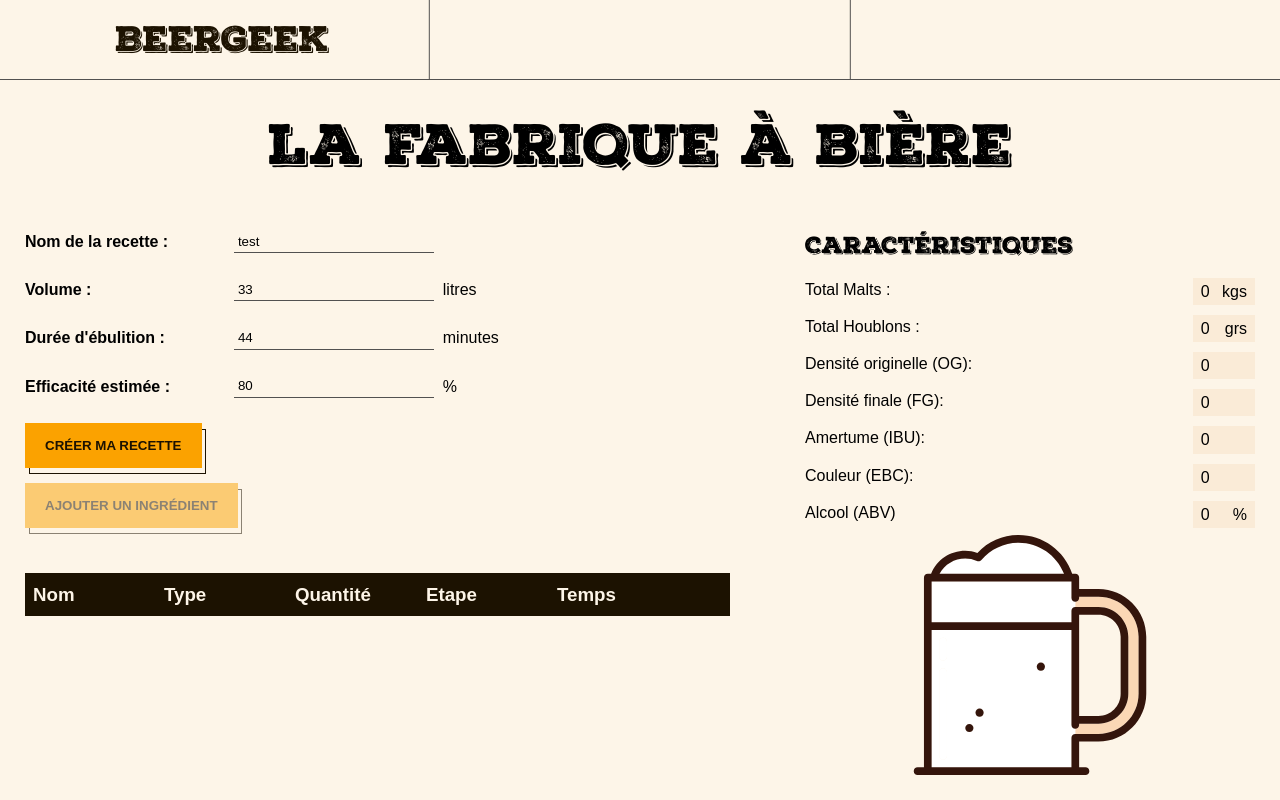
After one commit to Siolaron/BeerGeek, a PHP site: page /fabrique-a-biere.php in a window 1280 px wide. The commit adds this page. Run offline with PHP 8.4, Linux system fonts and the light colour scheme.

Commit message:
FEAT : Design fabrique à bière

```diff
--- a/assets/css/style.css
+++ b/assets/css/style.css
@@ -102,7 +102,7 @@ h1, h2, h3, h4, h5, h6, p, blockquote {
 body {
     min-height: 100vh;
     display: grid;
-    grid-template-rows: 6rem 1fr;
+    grid-template-rows: 5rem 1fr;
     grid-template-areas:
         'navbar'
         'content';
@@ -113,16 +113,40 @@ main {
 }
 
 /* ------------------------
-      RECEIPT TABS
+       FABRIQUE
 ------------------------ */
 
-
-.l-receipttabs {
+.l-fabrique {
+    padding: 25px 25px 0;
     display: grid;
-    grid-template-columns: 1fr 350px;
-    column-gap: 45px;
+    grid-template-columns: 1fr max(450px, 25%);
+    grid-template-rows: 80px auto 1fr;
+    grid-template-areas:
+        'title title'
+        'form side'
+        'list side';
+    gap: 45px 75px;
 }
 
+.l-fabrique__title {
+    grid-area: title;
+}
+
+.l-fabrique__side {
+    padding-bottom: 25px;
+    grid-area: side;
+    display: flex;
+    flex-direction: column;
+    justify-content: space-between;
+}
+
+.l-fabrique__form {
+    grid-area: form;
+}
+
+.l-fabrique__list {
+    grid-area: list;
+}
 
 /* --------------------------------------------------------------------------------------------
                                       COMPONENT
@@ -350,7 +374,7 @@ main {
 
 .tabreceipt__line {
     display: grid;
-    grid-template-columns: repeat(5, 1fr);
+    grid-template-columns: repeat(5, 1fr) 50px;
     grid-template-areas: 'name type quantity step time';
 }
 
@@ -377,20 +401,31 @@ main {
 }
 
 /* ------------------------
+        FABRIQUE
+------------------------ */
+
+.fabrique__title {
+    text-align: center;
+    font-size: calc(var(--fs-xxl) * 2);
+}
+
+/* ------------------------
        INIT RECEIPT
 ------------------------ */
 
 .initreceipt {
-    margin: 1rem 0;
+    margin-bottom: 15px;
     display: flex;
-    column-gap: 3rem;
+    flex-direction: column;
+    align-items: flex-start;
+    row-gap: 15px;
 }
 
 .initreceipt__group {
     display: grid;
-    grid-template-columns: auto 1fr auto;
+    grid-template-columns: 200px 200px auto;
     grid-template-rows: repeat(2, auto);
-    column-gap: .5rem;
+    gap: 10px 1ch;
     grid-template-areas:
         'label input suffix'
         '. error .';
@@ -405,6 +440,10 @@ main {
 .initreceipt__input {
     padding-inline: .25rem;
     grid-area: input;
+    background-color: transparent;
+    outline: none;
+    border: none;
+    border-bottom: solid 1px var(--c-grey);
 }
 
 .initreceipt__input.error {
@@ -535,8 +624,9 @@ main {
         TAB CARAC
 ------------------------ */
 
-.tabcarac {
-    padding-right: 25px;
+.tabcarac__title {
+    margin-bottom: 15px;
+    font-size: var(--fs-l);
 }
 
 .tabcarac__item {
@@ -554,6 +644,17 @@ main {
     background-color: antiquewhite;
     display: flex;
     justify-content: space-between;
+}
+
+/* ------------------------
+          BEER
+------------------------ */
+
+#beer_color_hex {
+    height: 30vh;
+    margin-inline: auto;
+    fill: #fff;
+    transition: fill .35s ease-out;
 }
 
 /* --------------------------------------------------------------------------------------------
@@ -639,6 +740,7 @@ main {
 }
 
 .cta.disabled {
+    opacity: .5;
     cursor: not-allowed;
 }
 
--- a/assets/js/script.js
+++ b/assets/js/script.js
@@ -115,7 +115,7 @@ function validateInitReceipt() {
  */
 function openModalToAddIngredient() {
     let modal = document.getElementById('modal-ingredients')
-    modal.style.display = 'grid'
+    modal.style.display = 'block'
 }
 
 /**
@@ -177,16 +177,16 @@ function selectIngredientInModal(e) {
     // Set the correct hidden input
     input_ingredient_name.value = selected_name
     input_ingredient_type.value = selected_type
-    if(potential){
+    if (potential) {
         input_ingredient_potential.value = potential
     }
-    if(ebc){
+    if (ebc) {
         input_ingredient_ebc.value = ebc
     }
-    if(alpha){
+    if (alpha) {
         input_ingredient_alpha.value = alpha
     }
-    if(attenuation){
+    if (attenuation) {
         input_ingredient_attenuation.value = attenuation
     }
 }
@@ -285,27 +285,27 @@ function checkAddIngredient(e) {
         new_ingredient['attenuation'] = ingredient_attenuation.value
     }
 
-    if (validate_name && validate_type && validate_quantity && validate_step && validate_time){
+    if (validate_name && validate_type && validate_quantity && validate_step && validate_time) {
         validateAddIngredient(new_ingredient)
         addListIngredient(new_ingredient)
         calculSpecifity()
     }
 }
 
-function removeIngredient(e){
+function removeIngredient(e) {
     e.preventDefault()
     let parent = e.target.parentElement
 
     let type = parent.querySelector('.tabreceipt__item.type > .tabreceipt__content').innerText
     let nameType = parent.querySelector('.tabreceipt__item.name > .tabreceipt__content').innerText
 
-    if(type == 'Malt'){
+    if (type == 'Malt') {
         delete listGrain[nameType]
     }
-    else if (type == 'Houblon'){
+    else if (type == 'Houblon') {
         delete listHops[nameType]
     }
-    else if(type == 'Levure'){
+    else if (type == 'Levure') {
         delete listYeast['attenuation']
     }
 
@@ -344,7 +344,6 @@ function validateAddIngredient(new_ingredient) {
     tab_receipt.appendChild(clone)
 
     let remove_ingredients = document.querySelectorAll('.tabreceipt__item.remove')
-    console.log(remove_ingredients)
     if (remove_ingredients != null)
         remove_ingredients.forEach(remove_ingredient => {
             remove_ingredient.addEventListener('click', removeIngredient)
@@ -366,7 +365,7 @@ function calculSpecifity() {
     let volumeBrew = document.querySelector('#receipt_volume').value
     let efficiency = document.querySelector('#receipt_estimated_efficiency').value
 
-    /*Select display result*/
+    /* Select display result */
     let massMalt = document.querySelector('#mass-malt')
     let massHops = document.querySelector('#mass-hops')
     let OG = document.querySelector('#originel-density')
@@ -379,8 +378,8 @@ function calculSpecifity() {
     let sumHops = totalHops(listHops)
     let DO = calculDensity(listGrain, volumeBrew, efficiency)
     let FD = finalDensity(DO.toFixed(3), listYeast["attenuation"])
-    let bitterness = calculBitterness(DO,listHops,volumeBrew)
-    let colorEBC = calculColorEBC(listGrain,volumeBrew)
+    let bitterness = calculBitterness(DO, listHops, volumeBrew)
+    let colorEBC = calculColorEBC(listGrain, volumeBrew)
     let rateAlcohol = calculAlcohol(DO, FD)
 
     /* Display values */
@@ -389,33 +388,44 @@ function calculSpecifity() {
     OG.innerText = DO.toFixed(3)
     if (FD == '' || FD == null || FD == 'undefined' || isNaN(FD)) {
         FG.innerText = 0
-    }else{
+    } else {
         FG.innerText = FD.toFixed(3)
     }
     IBU.innerText = bitterness
     EBC.innerText = colorEBC.toFixed(0)
     if (rateAlcohol == '' || rateAlcohol == null || rateAlcohol == 'undefined' || isNaN(rateAlcohol)) {
         ABV.innerText = 0
-    }else{
+    } else {
         ABV.innerText = rateAlcohol.toFixed(1)
     }
 
-
-    console.log(giveEBCtoRGB(colorEBC.toFixed(0)))
+    // Get hex color for beer
+    let beer_hex;
+    if (colorEBC.toFixed(0) <= 30) {
+        beer_hex = giveEBCtoRGB(colorEBC.toFixed(0))
+    } else {
+        beer_hex = giveEBCtoRGB(30)
+    }
+    // Change beer color
+    changeBeerColor(beer_hex);
 }
 
-function addListIngredient(new_ingredient){
-    if(new_ingredient.type == 'malt'){
+function changeBeerColor(new_color) {
+    document.getElementById('beer_color_hex').style.fill = new_color
+}
+
+function addListIngredient(new_ingredient) {
+    if (new_ingredient.type == 'malt') {
         let malt = {
-            [new_ingredient.name] : {
+            [new_ingredient.name]: {
                 "mass": new_ingredient.quantity,
                 "potential": new_ingredient.potential,
                 "ebc": new_ingredient.ebc
             }
         }
-        Object.assign(listGrain,listGrain,malt)
+        Object.assign(listGrain, listGrain, malt)
     }
-    if(new_ingredient.type == 'houblon'){
+    if (new_ingredient.type == 'houblon') {
         let hop = {
             [new_ingredient.name]: {
                 "mass": new_ingredient.quantity,
@@ -423,13 +433,13 @@ function addListIngredient(new_ingredient){
                 "duration": new_ingredient.time
             }
         }
-        Object.assign(listHops,listHops,hop)
+        Object.assign(listHops, listHops, hop)
     }
-    if(new_ingredient.type == 'levure'){
+    if (new_ingredient.type == 'levure') {
         let yeast = {
-            "attenuation" : new_ingredient.attenuation,
+            "attenuation": new_ingredient.attenuation,
         }
-        Object.assign(listYeast,listYeast,yeast)
+        Object.assign(listYeast, listYeast, yeast)
     }
 }
 /* --------------------------------------------------------------------------------------------
@@ -450,7 +460,7 @@ function addListIngredient(new_ingredient){
         .then(response => {
             return response.json();
         })
-    .then(function(ingredients) {
+        .then(function (ingredients) {
             traitmentDataIngredients(ingredients, ingredientType, sortBy, orderBy);
         });
 }
@@ -463,7 +473,7 @@ function sortData() {
 
     //Depending on the class, the data will be sorted in an ascending or descending manner
     let orderBy;
-    orderBy = this.classList.contains('alpha') ?  orderBy = 'alpha' : orderBy = 'alpha-reverse';
+    orderBy = this.classList.contains('alpha') ? orderBy = 'alpha' : orderBy = 'alpha-reverse';
     this.classList.toggle('alpha');
 
     //Detects the current ingredient and the type of information the user has clicked on
@@ -493,20 +503,20 @@ function sortData() {
     }
 
     //Sort datas
-    if(sortBy !== null) {
-        ingredients_array = ingredients_array.sort(function(a, b) {
+    if (sortBy !== null) {
+        ingredients_array = ingredients_array.sort(function (a, b) {
 
-            if ( a[1][sortBy] < b[1][sortBy] ){
+            if (a[1][sortBy] < b[1][sortBy]) {
                 return -1;
             }
-              if ( a[1][sortBy] > b[1][sortBy] ){
+            if (a[1][sortBy] > b[1][sortBy]) {
                 return 1;
             }
             return 0;
         });
 
         //Sorting data descending
-        if(orderBy == 'alpha-reverse') {
+        if (orderBy == 'alpha-reverse') {
             ingredients_array.reverse();
         }
 
@@ -514,7 +524,7 @@ function sortData() {
         let tab_active = document.querySelector('.tab-ingredients__pane.active');
         let old_rows = tab_active.querySelectorAll(".tabreceipt__line:not(.main)");
 
-        old_rows.forEach(function(old_row) {
+        old_rows.forEach(function (old_row) {
             old_row.remove();
         });
     }
@@ -525,7 +535,7 @@ function sortData() {
         let divs = createItemsArray(typeIngredient, ingredient);
 
         let li = document.createElement('li');
-        li.setAttribute('class','tabreceipt__line');
+        li.setAttribute('class', 'tabreceipt__line');
         for (const oneDiv of Object.entries(divs)) {
             li.append(oneDiv[1]);
         }
@@ -544,7 +554,7 @@ function sortData() {
  */
 function createDiv(text) {
     let div = document.createElement('div');
-    div.setAttribute('class','tabreceipt__item');
+    div.setAttribute('class', 'tabreceipt__item');
 
     let p = document.createElement('p');
     p.textContent = text;
@@ -568,7 +578,7 @@ function createItemsArray(typeName, ingredient) {
     let divOrigin;
     let divQuantity = createDiv('1,00 oz');
 
-    if(typeName === 'yeasts') {
+    if (typeName === 'yeasts') {
 
         divName = createDiv(ingredient[1]['NAME']);
         divType = createDiv(ingredient[1]['TYPE']);
--- /dev/null
+++ b/fabrique-a-biere.php
@@ -0,0 +1,227 @@
+<?php
+$is_home = false;
+require_once('./inc/head.php') ?>
+
+<main class="l-fabrique">
+    <h1 class="fabrique__title l-fabrique__title ff--nuxt">La fabrique à bière</h1>
+    <div class="l-fabrique__form">
+        <form method="post" class="initreceipt" id="form__initreceipt">
+            <div class="initreceipt__group">
+                <label for="receipt_name" class="initreceipt__label">Nom de la recette :</label>
+                <input type="text" name="receipt_name" id="receipt_name" class="initreceipt__input" value="test">
+            </div>
+            <div class="initreceipt__group">
+                <label for="receipt_volume" class="initreceipt__label">Volume :</label>
+                <input type="number" name="receipt_volume" id="receipt_volume" min="1" class="initreceipt__input" value="33">
+                <p class="initreceipt__suffix">litres</p>
+            </div>
+            <div class="initreceipt__group">
+                <label for="receipt_boiling" class="initreceipt__label">Durée d'ébulition :</label>
+                <input type="number" name="receipt_boiling" id="receipt_boiling" min="1" class="initreceipt__input" value="44">
+                <p class="initreceipt__suffix">minutes</p>
+            </div>
+            <div class="initreceipt__group">
+                <label for="receipt_estimated_efficiency" class="initreceipt__label">Efficacité estimée :</label>
+                <input type="number" name="receipt_estimated_efficiency" id="receipt_estimated_efficiency" min="1" max="100" class="initreceipt__input" value="80">
+                <p class="initreceipt__suffix">%</p>
+            </div>
+            <button type="submit" class="cta">Créer ma recette</button>
+        </form>
+        <button class="cta disabled" id="add_ingredient">Ajouter un ingrédient</button>
+    </div>
+    <div class="l-receipttabs l-fabrique__list">
+        <ul class="tabreceipt" id="tab_receipt">
+            <li class="tabreceipt__line main">
+                <div class="tabreceipt__item">
+                    <h3>Nom</h3>
+                </div>
+                <div class="tabreceipt__item">
+                    <h3>Type</h3>
+                </div>
+                <div class="tabreceipt__item">
+                    <h3>Quantité</h3>
+                </div>
+                <div class="tabreceipt__item">
+                    <h3>Etape</h3>
+                </div>
+                <div class="tabreceipt__item">
+                    <h3>Temps</h3>
+                </div>
+            </li>
+            <template id="template_ingredient_line">
+                <li class="tabreceipt__line">
+                    <div class="tabreceipt__item name">
+                        <p class="tabreceipt__content"></p>
+                    </div>
+                    <div class="tabreceipt__item type">
+                        <p class="tabreceipt__content"></p>
+                    </div>
+                    <div class="tabreceipt__item quantity">
+                        <p class="tabreceipt__content"></p>
+                        <p class="tabreceipt__suffix"></p>
+                    </div>
+                    <div class="tabreceipt__item step">
+                        <p class="tabreceipt__content"></p>
+                    </div>
+                    <div class="tabreceipt__item time">
+                        <p class="tabreceipt__content"></p>
+                        <p class="tabreceipt__suffix">minutes</p>
+                    </div>
+                    <p class="tabreceipt__item remove ingredients__cross ingredients__cross--line"></p>
+                </li>
+            </template>
+        </ul>
+    </div>
+    <div class="l-fabrique__side">
+        <ul class="tabcarac">
+            <li class="tabcarac__title ff--nuxt">
+                <h3>Caractéristiques</h3>
+            </li>
+            <li class="tabcarac__item">
+                <p class="tabcarac__subtitle">Total Malts :</p>
+                <p class="tabcarac__value">
+                    <span class="tabcarac__content" id="mass-malt">0</span>
+                    <span class="tabcarac__suffix">kgs</span>
+                </p>
+            </li>
+            <li class="tabcarac__item">
+                <p class="tabcarac__subtitle">Total Houblons :</p>
+                <p class="tabcarac__value">
+                    <span class="tabcarac__content" id="mass-hops">0</span>
+                    <span class="tabcarac__suffix">grs</span>
+                </p>
+            </li>
+            <li class="tabcarac__item">
+                <p class="tabcarac__subtitle">Densité originelle (OG):</p>
+                <p class="tabcarac__value">
+                    <span class="tabcarac__content" id="originel-density">0</span>
+                </p>
+            </li>
+            <li class="tabcarac__item">
+                <p class="tabcarac__subtitle">Densité finale (FG):</p>
+                <p class="tabcarac__value">
+                    <span class="tabcarac__content" id="final-density">0</span>
+                </p>
+            </li>
+            <li class="tabcarac__item">
+                <p class="tabcarac__subtitle">Amertume (IBU):</p>
+                <p class="tabcarac__value">
+                    <span class="tabcarac__content" id="bitterness">0</span>
+                </p>
+            </li>
+            <li class="tabcarac__item">
+                <p class="tabcarac__subtitle">Couleur (EBC):</p>
+                <p class="tabcarac__value">
+                    <span class="tabcarac__content" id="color">0</span>
+                </p>
+            </li>
+            <li class="tabcarac__item">
+                <p class="tabcarac__subtitle">Alcool (ABV)</p>
+                <p class="tabcarac__value">
+                    <span class="tabcarac__content" id="rate-alcohol">0</span>
+                    <span class="tabcarac__suffix">%</span>
+                </p>
+            </li>
+        </ul>
+        <div class="beer">
+            <?php require_once('./assets/img/beer.svg') ?>
+        </div>
+    </div>
+    <!-- MODAL INGREDIENTS -->
+    <div class="modal-ingredients" id="modal-ingredients">
+        <div class="modal-ingredients__inner">
+            <div class="ingredients__cross" id="modal-cross"></div>
+            <h2 class="modal-ingredients__title ff--nuxt">Ajouter un ingrédient</h2>
+            <div class="modal-ingredients__leftcontent">
+                <div class="tabs-ingredients">
+                    <ul class="tabs-ingredients__list modal-tabs">
+                        <li class="tabs-ingredients__item highlighted active" data-ingredient="malts">Malt</li>
+                        <li class="tabs-ingredients__item highlighted" data-ingredient="houblons">Houblon</li>
+                        <li class="tabs-ingredients__item highlighted" data-ingredient="levures">Levure</li>
+                    </ul>
+                    <div class="tabs-ingredients__content">
+                        <div id="malts" class="tab-ingredients__pane active  modal-ingredients__pane">
+                            <ul class="modal-ingredients__list">
+                                <?php
+                                $json_malts = file_get_contents('./assets/datas/malts.json');
+                                $malts = json_decode($json_malts, true);
+                                foreach ($malts['data'] as $malt) :
+                                    $subject =  $malt['INVENTORY'];
+                                    $pattern = '/[^0-9]/';
+                                    $quantity = str_replace(' kg', '', $malt['INVENTORY']);
+                                    $potential = $malt['YIELD'];
+                                    $ebc = str_replace(' EBC', '', $malt['DISPLAY_COLOR']);
+                                ?>
+                                    <li class="tab-ingredients__list-item" data-name="<?= $malt['NAME'] ?>" data-type="malt" data-quantity="<?= $quantity ?>" data-suffix="kgs" data-potential="<?= $potential ?>" data-ebc="<?= $ebc ?>"><?= $malt['NAME'] . ' (' . $quantity . ' kgs)' ?></li>
+                                <?php endforeach; ?>
+                            </ul>
+                        </div>
+                        <div id="houblons" class="tab-ingredients__pane modal-ingredients__pane">
+                            <ul class="tab-ingredients__list">
+                                <?php
+                                $json_hops = file_get_contents('./assets/datas/hops.json');
+                                $hops = json_decode($json_hops, true);
+                                foreach ($hops['data'] as $hop) :
+                                    $subject =  $hop['INVENTORY'];
+                                    $pattern = '/[^0-9]/';
+                                    $quantity = str_replace(' g', '', $hop['INVENTORY']);
+                                    $alpha =  $hop['ALPHA'];
+                                ?>
+                                    <li class="tab-ingredients__list-item" data-name="<?= $hop['NAME'] ?>" data-type="houblon" data-quantity="<?= $quantity ?>" data-suffix="grs" data-alpha="<?= $alpha ?>"><?= $hop['NAME'] . ' (' . $quantity . ' grs)' ?></li>
+                                <?php endforeach; ?>
+                            </ul>
+                        </div>
+                        <div id="levures" class="tab-ingredients__pane  modal-ingredients__pane">
+                            <ul class="tab-ingredients__list">
+                                <?php
+                                $json_yeasts = file_get_contents('./assets/datas/yeasts.json');
+                                $yeasts = json_decode($json_yeasts, true);
+                                foreach ($yeasts['data'] as $yeast) :
+                                    $subject =  $yeast['INVENTORY'];
+                                    $pattern = '/[^0-9]/';
+                                    $quantity = str_replace(' pkg', '', $yeast['INVENTORY']);
+                                    $attenuation = $yeast['ATTENUATION'];
+                                ?>
+                                    <li class="tab-ingredients__list-item" data-name="<?= $yeast['NAME'] ?>" data-type="levure" data-quantity="<?= $quantity ?>" data-suffix="ml" data-attenuation="<?= $attenuation ?>"><?= $yeast['NAME'] . ' (' . $quantity . ' ml)' ?></li>
+                                <?php endforeach; ?>
+                            </ul>
+                        </div>
+                    </div>
+                </div>
+            </div>
+            <form action="" method="post" id="form__add-ingredient" class="form__add-ingredient">
+                <input type="hidden" name="add_ingredient_name" id="add_ingredient_name">
+                <input type="hidden" name="add_ingredient_type" id="add_ingredient_type">
+                <input type="hidden" name="add_ingredient_potential" id="add_ingredient_potential">
+                <input type="hidden" name="add_ingredient_ebc" id="add_ingredient_ebc">
+                <input type="hidden" name="add_ingredient_alpha" id="add_ingredient_alpha">
+                <input type="hidden" name="add_ingredient_attenuation" id="add_ingredient_attenuation">
+                <div class="form__add-ingredient__group">
+                    <label for="add_quantity" class="form__add-ingredient__label">Quantité</label>
+                    <div class="form__add-ingredient__inputgroup">
+                        <input type="number" name="add_quantity" id="add_quantity" min="1" class="form__add-ingredient__input" required>
+                        <p class="form__add-ingredient__suffix" id="add_quantity_suffix">kgs</p>
+                    </div>
+                </div>
+                <div class="form__add-ingredient__group">
+                    <label for="add_step" class="form__add-ingredient__label">Etape d'ajout</label>
+                    <select name="add_step" id="add_step" class="form__add-ingredient__input" required>
+                        <option value="empatage">Empatage</option>
+                        <option value="ebulition">Ebulition</option>
+                        <option value="fermentation">Fermentation</option>
+                    </select>
+                </div>
+                <div class="form__add-ingredient__group">
+                    <label for="add_time" class="form__add-ingredient__label">Temps</label>
+                    <div class="form__add-ingredient__inputgroup">
+                        <input type="text" name="add_time" id="add_time" class="form__add-ingredient__input" required>
+                        <p class="form__add-ingredient__suffix" id="add_time_suffix">minutes</p>
+                    </div>
+                </div>
+                <button type="submit" class="cta">Ajouter</button>
+            </form>
+        </div>
+    </div>
+</main>
+
+<?php require_once('./inc/footer.php') ?>
--- a/index.php
+++ b/index.php
@@ -7,7 +7,7 @@ require_once('./inc/head.php') ?>
         <h2 class="prelude__title prelude__title--first ff--nuxt">Make beer</h2>
         <img src="./assets//img/beer.png" alt="beer illustration" class="prelude__beer">
         <div class="prelude__right-container">
-            <a href="../creer-une-recette.php" class="prelude__fabrique">
+            <a href="../fabrique-a-biere.php" class="prelude__fabrique">
                 <div class="prelude__fabrique-square">
                     <img src="./assets/img/fabrique-biere.png" alt="image fabrique à bière" class="prelude__fabrique-img">
                 </div>
```
Also changed, not shown: other parts of assets/css/style.css (+71 -21 lines), creer-une-recette.php (deleted, +0 -214 lines), assets/img/beer.svg (added). Lines whose indentation alone changed are shown as unchanged.
